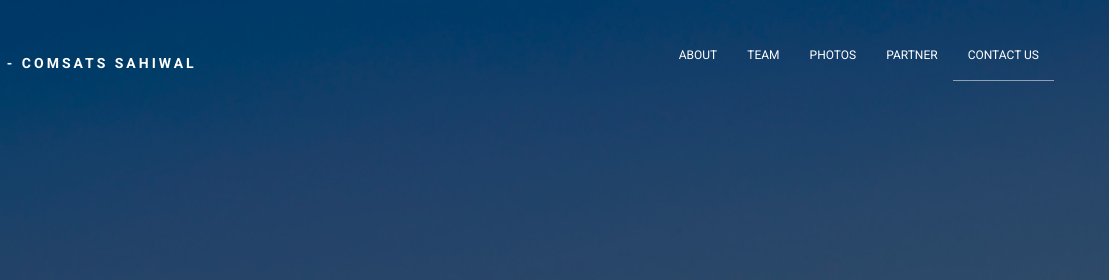
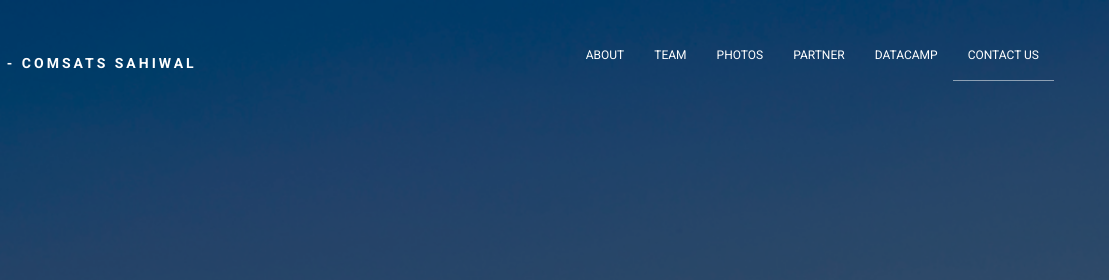
Before and after one commit to XFarooqi/MLSA, a website: page index.html in a window 1280 px wide. Shown: the top 280 px of the page, 171-1280 px from the left. Drawn offline with Linux system fonts and the light colour scheme; files whose address does not match are found by name.

Commit message:
datacamp navbar link

```diff
--- a/index.html
+++ b/index.html
@@ -41,13 +41,16 @@
                 <ul class="nav navbar-nav navbar-right">
 
                     <!-- navigation menu -->
+                    <!-- navigation menu -->
                     <li class="active"><a data-scroll href="#about">About</a></li>
                     <li><a data-scroll href="#team">Team</a></li>
                     <!-- <li><a data-scroll href="#schedule">Schedule</a></li>                   -->
                     <li><a data-scroll href="#photos">Photos</a></li>
                     <li><a data-scroll href="#partner">Partner</a></li>
+                    <!-- New Datacamp link -->
+                    <li><a data-scroll href="https://forms.gle/xFiok5RXbtP7Ua5y7" target="_blank">Datacamp</a></li>
                     <!-- <li><a data-scroll href="#">Sponsorship</a></li> -->
-                    <li><a  data-scroll href="#contact">Contact Us</a></li>
+                    <li><a data-scroll href="#contact">Contact Us</a></li>
 
                 </ul>
             </div>
```
